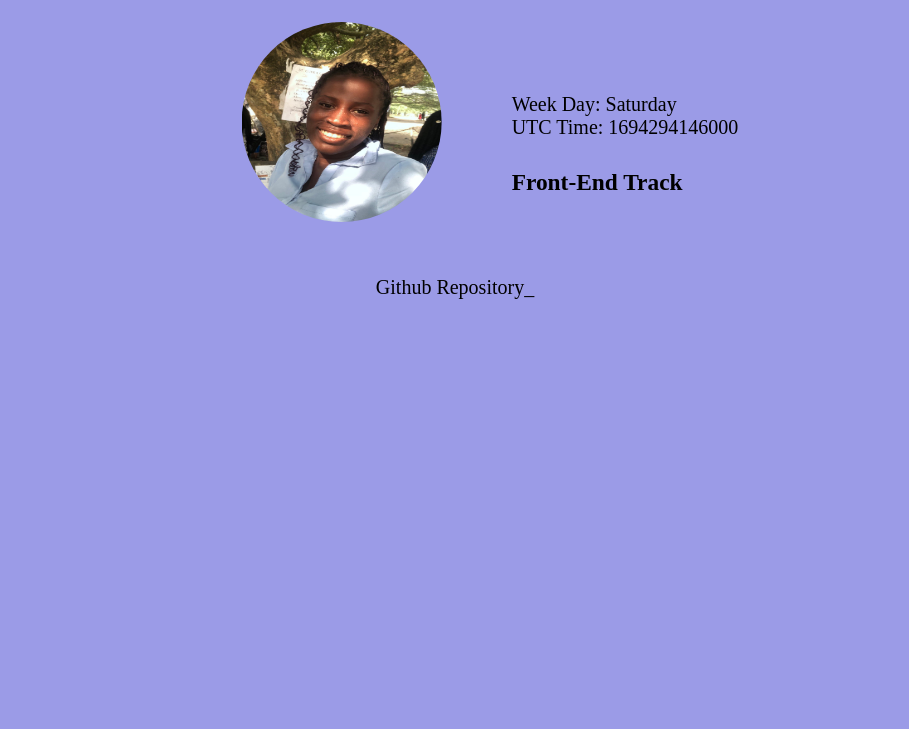
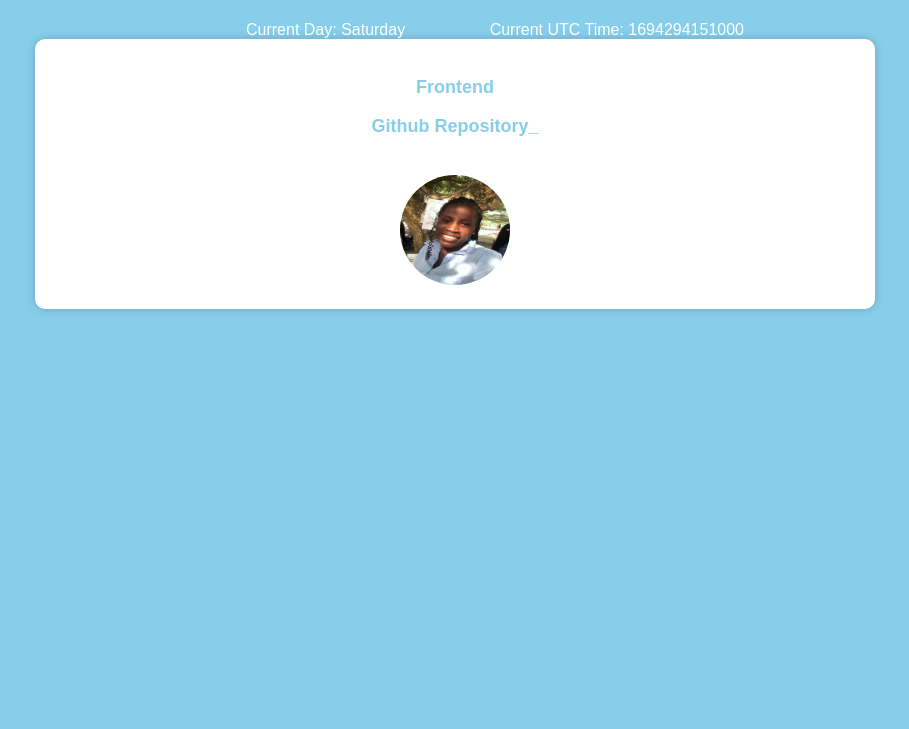
Before and after one commit to AriyoOluwamayowa/personal-webpage, a plain HTML site: page index.html in a window 1280 px wide. Shown: the part 95-824 px from the top of the page, without its empty margins (185-1094 px from the left). Before the commit the page ends 800 px from the top, so only its background shows below. Drawn offline with Linux system fonts and the light colour scheme.

Commit message:
initial commite

```diff
--- /dev/null
+++ b/index.css
@@ -0,0 +1,67 @@
+body {
+  background-color: skyblue;
+  margin: 0;
+  padding: 0;
+  font-family: Arial, sans-serif;
+}
+
+body,
+html {
+  height: 100%;
+}
+
+h3[data-testid="slackUserName"] {
+  text-align: center;
+  padding: 20px;
+  color: white;
+  font-size: 24px;
+}
+
+.today {
+  text-align: center;
+  color: white;
+  font-size: 16px;
+}
+.today span {
+  margin-left: 80px;
+}
+
+.about {
+  background-color: white;
+  padding: 20px;
+  margin: 20px;
+  border-radius: 10px;
+  box-shadow: 0 0 10px rgba(0, 0, 0, 0.2);
+  text-align: center;
+  max-width: 800px;
+  margin: 0 auto;
+}
+
+.about-me {
+  color: skyblue;
+  font-weight: bold;
+  font-size: 18px;
+}
+
+.about-me a {
+  color: skyblue;
+  text-decoration: none;
+}
+
+.about-me a:hover {
+  text-decoration: underline;
+}
+
+.about-image {
+  max-width: 100%;
+  width: 110px;
+  height: 110px;
+  border-radius: 50%;
+  margin-top: 20px;
+}
+
+@media screen and (max-width: 768px) {
+  .about {
+    padding: 10px;
+  }
+}
--- a/index.html
+++ b/index.html
@@ -3,31 +3,39 @@
   <head>
     <meta charset="UTF-8" />
     <meta name="viewport" content="width=device-width, initial-scale=1.0" />
-    <title>zuri task one</title>
-    <link rel="stylesheet" href="/style.css" />
+    <title>Personal webpage</title>
+    <link rel="stylesheet" type="text/css" href="index.css" />
   </head>
   <body>
-    <h1 data-testid="slackUserName">ARIYO OLUWAMAYOWA</h1>
+    <h3 data-testid="slackUserName">Ariyo Oluwamayowa</h3>
 
-    <div class="container">
-      <div>
-        <img
-          src="/mayowa.jpg"
-          alt="ariyo oluwamayowa"
-          data-testid="slackDisplayImage"
-        />
+    <div class="today">
+      <span data-testid="currentDayOfTheWeek"></span>
+      <span data-testid="currentUTCTime"></span>
+    </div>
+
+    <div class="about">
+      <div class="about-me">
+        <p data-testid="myTrack">Frontend</p>
+        <p>
+          <a
+            href="https://github.com/AriyoOluwamayowa/personal-webpage"
+            target="_blank"
+            data-testid="githubURL"
+          >
+            Github Repository_</a
+          >
+        </p>
       </div>
-      <div class="time-day">
-        <p data-testid="currentDayOfTheWeek"></p>
-        <p data-testid="currentUTCTime"></p>
-        <h3 data-testid="myTrack">Front-End Track</h3>
-      </div>
+      <img
+        src="/mayowa.jpg"
+        alt="Ariyo Oluwamayowa"
+        width="500px"
+        height="500px"
+        class="about-image"
+        data-testid="slackDisplayImage"
+      />
     </div>
-    <a
-      href="https://github.com/AriyoOluwamayowa/personal-webpage"
-      data-testid="githubURL"
-      >Github Repository_</a
-    >
+    <script src="index.js"></script>
   </body>
-  <script src="script.js"></script>
 </html>
--- /dev/null
+++ b/index.js
@@ -0,0 +1,31 @@
+function getCurrentDayOfWeek() {
+  const daysOfWeek = [
+    "Sunday",
+    "Monday",
+    "Tuesday",
+    "Wednesday",
+    "Thursday",
+    "Friday",
+    "Saturday",
+  ];
+  const currentDate = new Date();
+  const dayOfWeek = daysOfWeek[currentDate.getUTCDay()];
+  return dayOfWeek;
+}
+document.querySelector(
+  '[data-testid="currentDayOfTheWeek"]'
+).textContent = `Current Day: ${getCurrentDayOfWeek()}`;
+
+function getCurrentUTCTimeInMilliseconds() {
+  const utcTimeMilliseconds = new Date().getTime();
+  return utcTimeMilliseconds;
+}
+function displayCurrentUTCTime() {
+  const utcTimeElement = document.getElementById("utc-time");
+  const currentUTCTime = getCurrentUTCTimeInMilliseconds();
+  document.querySelector(
+    '[data-testid="currentUTCTime"]'
+  ).textContent = `Current UTC Time: ${getCurrentUTCTimeInMilliseconds()}`;
+}
+displayCurrentUTCTime();
+setInterval(displayCurrentUTCTime, 1000);
--- a/script.js
+++ /dev/null
@@ -1,37 +0,0 @@
-document.addEventListener("DOMContentLoaded", function () {
-  // Function to get the current UTC time in milliseconds
-  function getCurrentUTCTimeInMilliseconds() {
-    const currentTime = new Date();
-    return currentTime.getTime();
-  }
-
-  // Function to update the page elements
-  function updatePageElements() {
-    const currentUTCTimeInMilliseconds = getCurrentUTCTimeInMilliseconds();
-    document.querySelector("[data-testid='currentDayOfTheWeek']").textContent =
-      "Week Day: " + getCurrentDayOfWeek();
-    document.querySelector("[data-testid='currentUTCTime']").textContent =
-      " UTC Time: " + currentUTCTimeInMilliseconds;
-  }
-
-  // Function to get the current day of the week
-  function getCurrentDayOfWeek() {
-    const daysOfWeek = [
-      "Sunday",
-      "Monday",
-      "Tuesday",
-      "Wednesday",
-      "Thursday",
-      "Friday",
-      "Saturday",
-    ];
-    const currentDate = new Date();
-    const dayOfWeek = daysOfWeek[currentDate.getUTCDay()];
-    return dayOfWeek;
-  }
-
-  updatePageElements();
-
-  e;
-  setInterval(updatePageElements, 60000);
-});
--- a/style.css
+++ /dev/null
@@ -1,50 +0,0 @@
-* {
-  padding: 0;
-  margin: 0;
-  box-sizing: border-box;
-}
-
-body {
-  background: rgb(155, 155, 231);
-}
-h1 {
-  text-align: center;
-  margin-top: 30px;
-}
-
-img {
-  width: 200px;
-  /* height: 150px; */
-  aspect-ratio: 1;
-  border-radius: 50px;
-  margin-left: 70px;
-  clip-path: circle();
-}
-
-.container {
-  display: flex;
-  flex-direction: row;
-  align-items: center;
-  justify-content: center;
-  padding: 50px;
-}
-
-.time-day {
-  margin-top: 40px;
-  font-size: 20px;
-  margin-left: 70px;
-}
-
-a {
-  font-size: 20px;
-  text-decoration: none;
-  color: black;
-  display: flex;
-  align-items: center;
-  justify-content: center;
-}
-
-h3 {
-  font: size 20px;
-  margin-top: 30px;
-}
```
